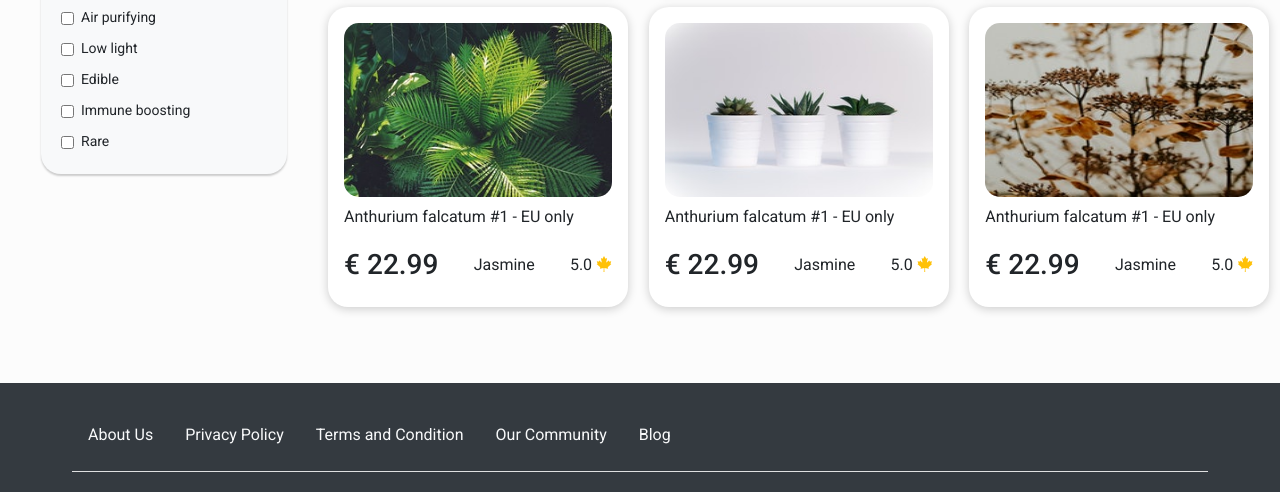
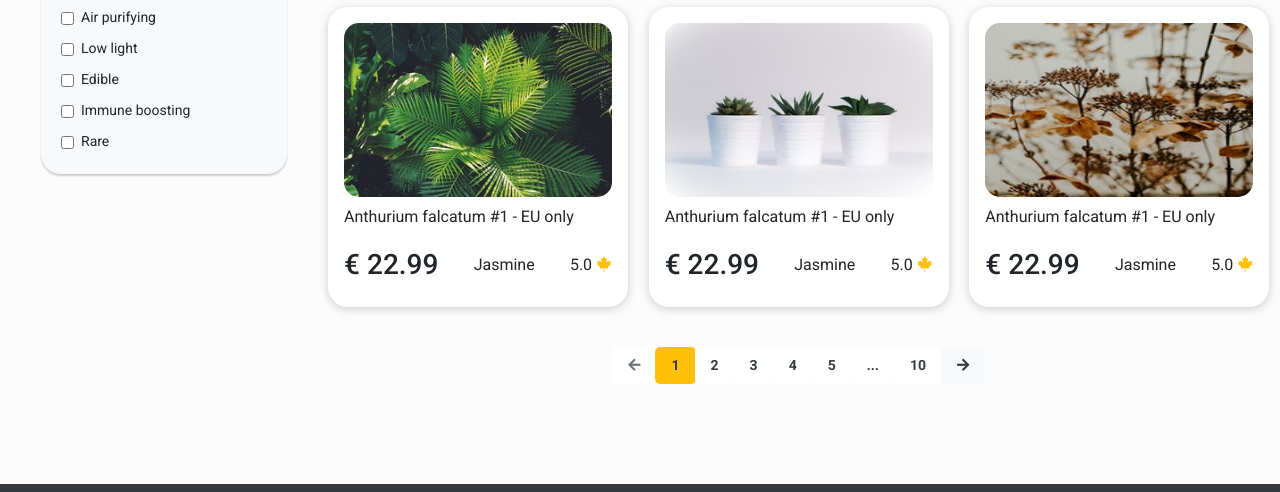
Before and after one commit to Sukesh96/Prototype, a plain HTML site: page index.html in a window 1280 px wide. Shown: the part 1610-2102 px from the top of the page. Drawn offline with nearby package versions, Linux system fonts and the light colour scheme.

Commit message:
Add files via upload
Updated

```diff
--- a/index.html
+++ b/index.html
@@ -3,7 +3,7 @@
     <head>
         <title>Prototype</title>
         <meta charset="utf-8">
-        <meta name="viewport" width="device-width, initial-scale=1.0">
+        <meta name="viewport" content="width=device-width, initial-scale=1.0">
         <link rel="stylesheet" href="https://maxcdn.bootstrapcdn.com/bootstrap/4.5.2/css/bootstrap.min.css">
         <script src="https://ajax.googleapis.com/ajax/libs/jquery/3.5.1/jquery.min.js"></script>
         <script src="https://cdnjs.cloudflare.com/ajax/libs/popper.js/1.16.0/umd/popper.min.js"></script>
@@ -24,6 +24,7 @@
             <form class="form-inline" action="#" style="width:300px;">
                 <input type="search" class="form-control" placeholder="Search by product name......" style="width:300px;">
             </form>
+
             <!--Navbar Navlinks-->
             <ul class="navbar-nav">
                 <li class="nav-item">
@@ -42,6 +43,7 @@
                     <a class="nav-link text-muted" href="#" style="margin-right:8px;">Blog</a>
                 </li>
             </ul>
+
             <!--Navbar Icons-->
             <ul class="navbar-nav">
                 <li class="nav-item">
@@ -59,6 +61,8 @@
                     </a>
                 </li>
             </ul>
+
+
         </header>
         <!--Navbar End-->
 
@@ -413,14 +417,47 @@
                     </div>
                 </div>
 
+                <!--Pagination-->
+                <div class="container" >
+                    <ul class="pagination">
+                        <li class="page-item disabled">
+                            <a href="#" class="page-link"><i class="fas fa-arrow-left"></i></a>
+                        </li>
+                        <li class="page-item">
+                            <a href="#" class="page-link text-dark bg-warning">1</a>
+                        </li>
+                        <li class="page-item">
+                            <a href="#" class="page-link text-dark">2</a>
+                        </li>
+                        <li class="page-item">
+                            <a href="#" class="page-link text-dark">3</a>
+                        </li>
+                        <li class="page-item">
+                            <a href="#" class="page-link text-dark">4</a>
+                        </li>
+                        <li class="page-item">
+                            <a href="#" class="page-link text-dark">5</a>
+                        </li>
+                        <li class="page-item">
+                            <a href="#" class="page-link text-dark">...</a>
+                        </li>
+                        <li class="page-item">
+                            <a href="#" class="page-link text-dark">10</a>
+                        </li>
+                        <li class="page-item active">
+                            <a href="#" class="page-link bg-light text-dark"><i class="fas fa-arrow-right"></i></a>
+                        </li>
+                    </ul>
+                </div>
+
             </div>
         </main>
         <!--Main Content Section End-->
 
         <!--Footer Start-->
-
         <footer class="jumbotron jumbotron-fluid bg-dark" style="margin-bottom:0">
             <div id="footer-container">
+                <!--Footer NavLinks-->
                 <ul class="nav">
                     <li class="nav-item">
                         <a href="#" class="nav-link text-light">About Us</a>
@@ -441,6 +478,7 @@
 
                 <hr class="bg-light">
 
+                <!--Footer Section-->
                 <div class="footer-section">
                     <a class="navbar-brand" >
                         <img src="./images/logo.jpg" alt="Logo" width="150px" height="80px" style="border-radius: 10px;">
@@ -460,10 +498,9 @@
                         </li>
                     </ul>
                 </div>
-
             </div>
         </footer>
-
+        <!--Footer End-->
 
     </body>
 </html>
--- a/style.css
+++ b/style.css
@@ -102,6 +102,19 @@ body{
     justify-content: space-between;
 }
 
+.pagination{
+    justify-content: center;
+    margin: 32px 0;
+}
+.pagination .page-item a{
+    border: none !important;
+    padding: 10px 16px;
+    font-weight: bold;
+    font-size: 14px;
+    border-radius: 5px;
+}
+
+
 #footer-container{
     width: 90% !important;
     margin: 60px auto 0 auto;
```
